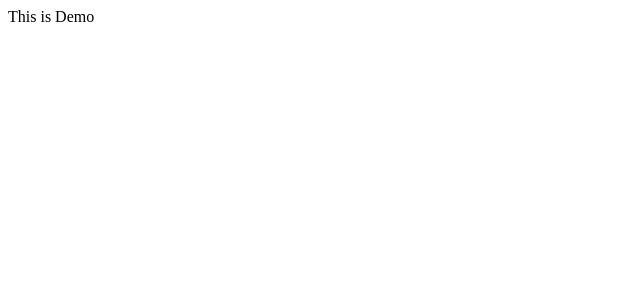
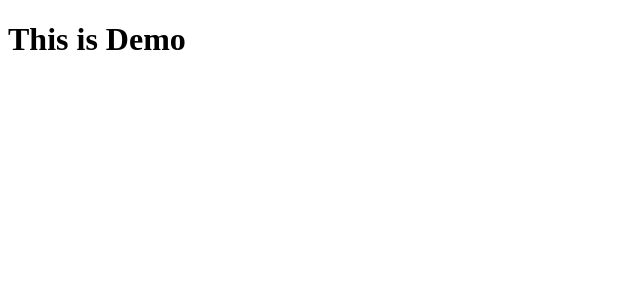
Before and after one commit to POZAlabs/poza-react-boilerplate, a React app: page / in a window 1280 px wide. Shown: the top 300 px of the page, without its empty margins (0-640 px from the left). Built offline with nearby package versions, Linux system fonts and the light colour scheme.

Commit message:
fea)styled-components 설치

```diff
--- a/package.json
+++ b/package.json
@@ -23,6 +23,7 @@
   },
   "dependencies": {
     "react": "^16.13.1",
-    "react-dom": "^16.13.1"
+    "react-dom": "^16.13.1",
+    "styled-components": "^5.1.0"
   }
 }
--- a/src/pages/App.tsx
+++ b/src/pages/App.tsx
@@ -1,7 +1,10 @@
 import React from 'react';
+import styled from 'styled-components';
 
 const App: React.FC = () => {
-  return <div>This is Demo</div>
+  return <Wrapper>This is Demo</Wrapper>
 }
 
+const Wrapper = styled.h1``
+
 export default App;
```
Also changed, not shown: 1 other file (tests, documents, lock files or other folders).
